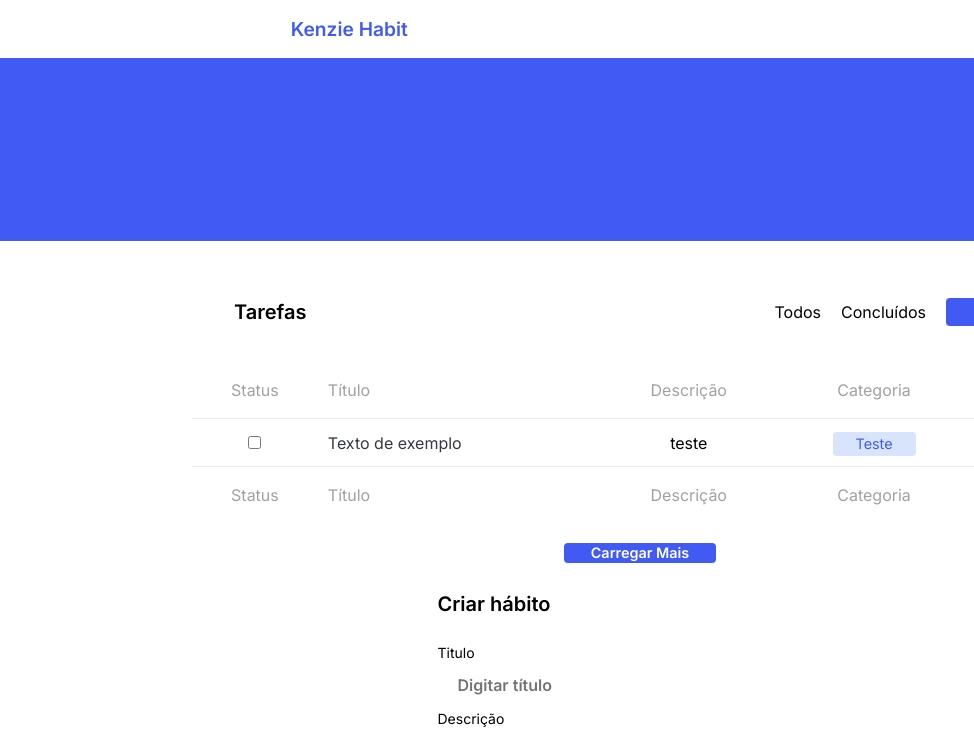
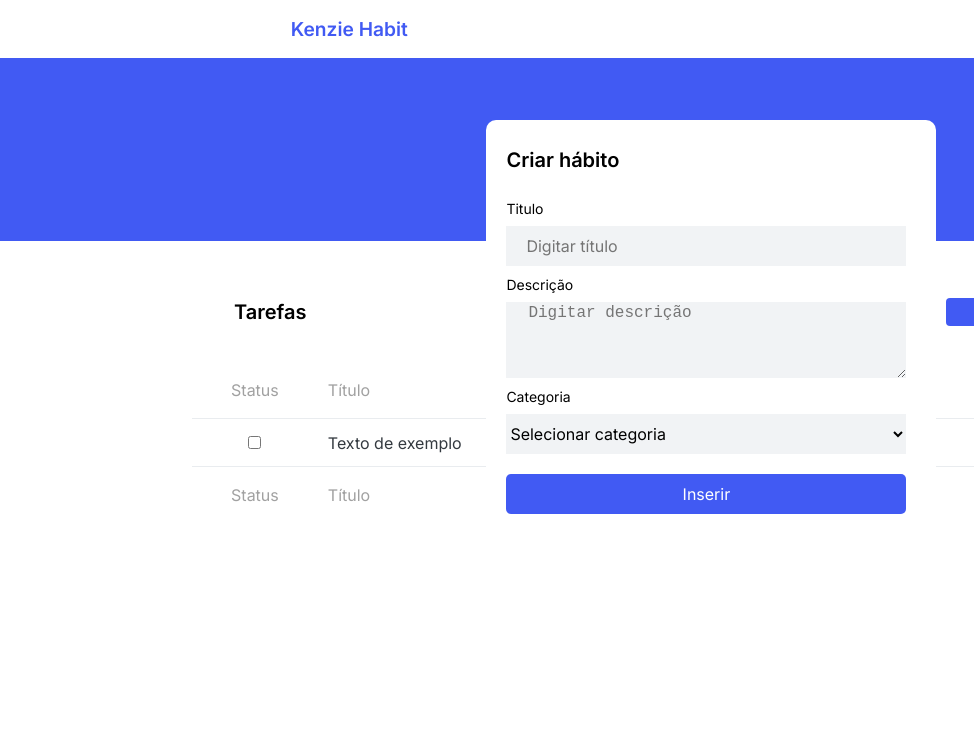
Before and after one commit to Kenzie-Academy-Brasil-Developers/m2-capstone-kenzie-habits-WigoRossim, a plain HTML site: page src/views/main.views.html in a window 1280 px wide. Both pictures are taken after a click on the button "Criar". Shown: the top 733 px of the page, 0-974 px from the left. Drawn offline with Linux system fonts and the light colour scheme; no server answers.

Commit message:
feat: Estilizando

```diff
--- a/src/css/main.style.css
+++ b/src/css/main.style.css
@@ -113,9 +113,10 @@
 
 
 .container {
-    display: flex;
-    align-items: center;
-    justify-content: center;
+    top: 30%;
+    z-index: 1000;
+    left: 38%;
+    position: absolute;
     border-radius: 10px;
     width: 350px;
     height: 480px;
@@ -144,7 +145,7 @@
     margin-left: 20px;
     width: 273px;
     height: 30px;
-    font-weight: bold;
+
 }
 
 .form textarea {
@@ -155,7 +156,7 @@
     margin-left: 20px;
     border-style: none;
     font-size: 16px;
-    font-weight: bold;
+
 }
 
 /*.form select{
@@ -189,6 +190,7 @@
         align-items: center;
         height: 183px;
     }
+
 }
 
 .caixa_usuario {
@@ -563,29 +565,43 @@
 
 
 .container {
-    display: flex;
-    flex-direction: column;
-    align-items: center;
-    margin: 0 auto;
-    width: 300px;
+    top: 10%;
+    z-index: 1000;
+    left: 7%;
+    position: absolute;
+    width: 200px;
 }
 
 .form {
-    width: 450px;
+    width: 320px;
     height: 400px;
 }
 
+.form label{
+    margin-left: 20px;
+    margin-bottom: 20px;
+
+}
+
+.form h1{
+   margin-top: 30px;
+   margin-left: 20px;
+}
+
 .form input {
-    width: 350px;
+    width: 280px;
+    background-color: #F1F3F5;
 
 }
 
 .form textarea {
-    width: 350px;
+    width: 280px;
+    background-color: #F1F3F5;
 }
 
 .form select {
-    width: 350px;
+    width: 280px;
+    background-color: #F1F3F5;
 }
 
 .divSelect select {
@@ -594,7 +610,9 @@
 }
 
 .form button {
-    width: 400px;
+    width: 280px;
+    margin-left: 20px;
+    margin-bottom: 20px;
 }
 
 .modal {
@@ -711,3 +729,42 @@
 .check_sucess{
     accent-color: var(--color-sucess);
 }
+@media(min-width: 620px) {
+    .container{
+        top: 15%;
+        z-index: 1000;
+        left: 38%;
+        position: absolute;
+    }
+
+    .form{
+        width: 450px;
+        height: 450px;
+    }
+    .form label{
+        padding-bottom: 40px;
+    }
+
+    .form input{
+        width: 400px;
+        height: 40px;
+    }
+
+    .form textarea{
+        width: 400px;
+    }
+
+    .form select{
+        width: 400px;
+        height: 40px;
+    }
+
+    .form button{
+        width: 400px;
+        height: 40px;
+    }
+
+    .placeholder::placeholder{
+        padding-left: 20px;
+    }
+}
--- a/src/models/habito.models.js
+++ b/src/models/habito.models.js
@@ -12,8 +12,10 @@ export default class Modal {
         const titulo = document.createElement("h1")
         const labelTitulo = document.createElement("label")
         const inputTitulo = document.createElement("input")
+        inputTitulo.classList.add("placeholder")
         const labelDescricao = document.createElement("label")
         const descricao = document.createElement("textarea")
+        descricao.classList.add("placeholder")
         const labelCategoria = document.createElement("label")
         const categoria = document.createElement("select")
         const divSelect = document.createElement("div")
```
